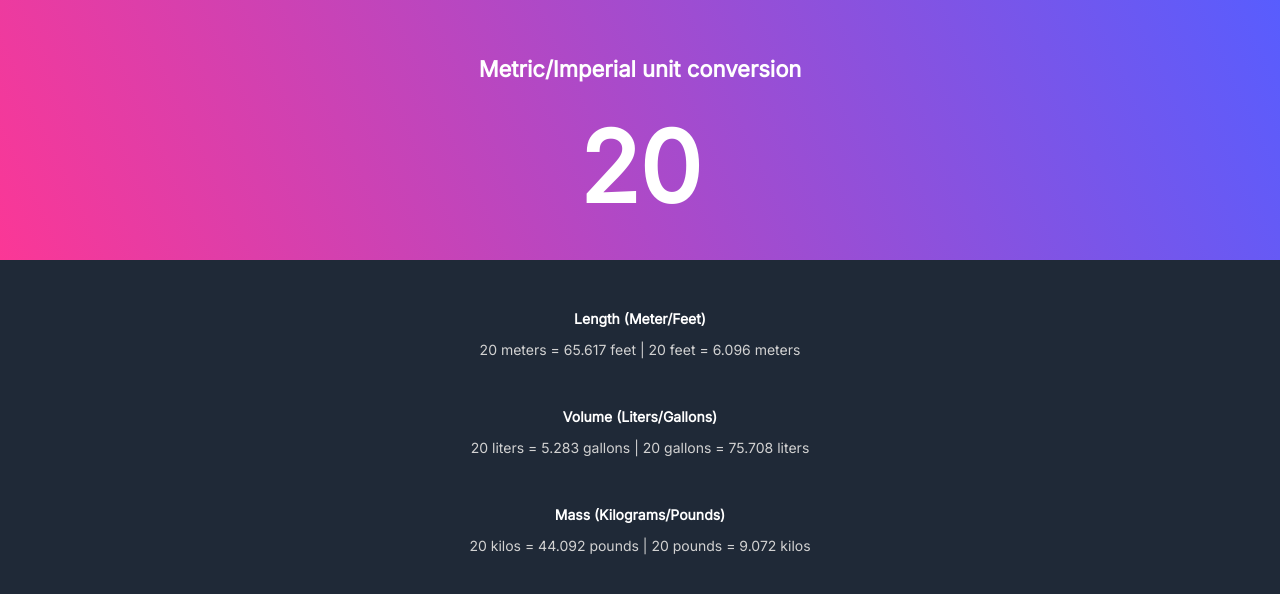
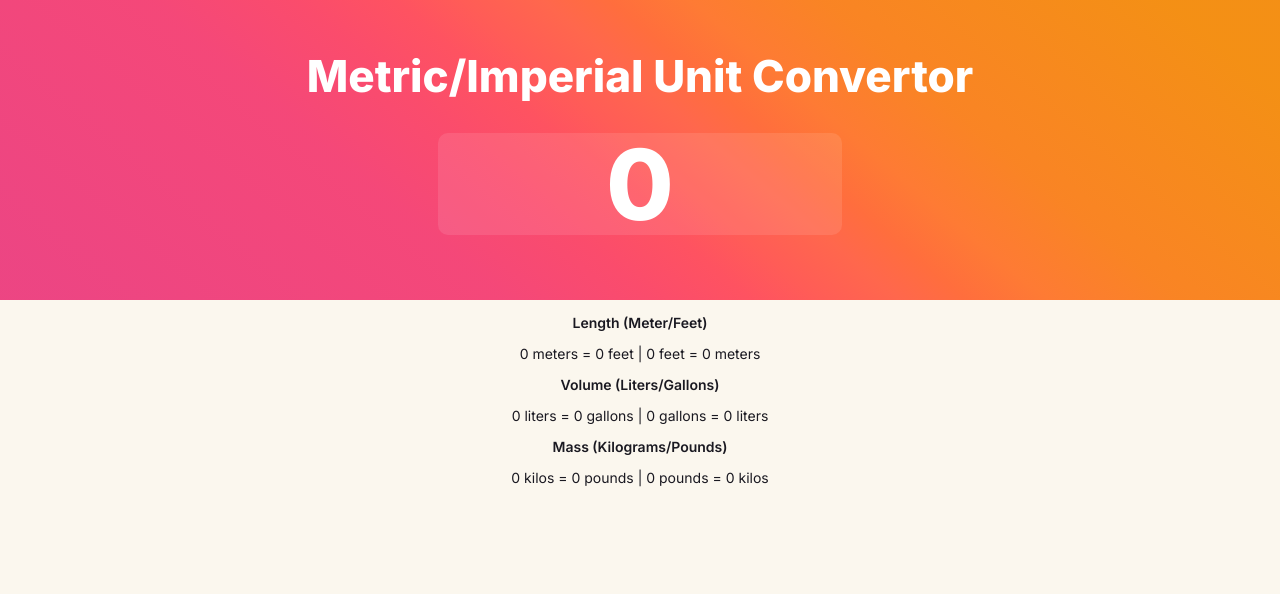
Before and after one commit to jfalcon-dev/Unit_Converter, a plain HTML site: page index.html in a window 1280 px wide. Drawn offline with Linux system fonts and the light colour scheme.

Commit message:
Add files via upload
Refactored JS code, complete changed CSS code as well as HTML

```diff
--- a/index.css
+++ b/index.css
@@ -1,71 +1,61 @@
-/*
-Click nbfs://nbhost/SystemFileSystem/Templates/Licenses/license-default.txt to change this license
-Click nbfs://nbhost/SystemFileSystem/Templates/ClientSide/css.css to edit this template
-*/
-/*
-    Created on : Apr 18, 2022, 6:23:09 PM
-    Author     : leviathanXD
-*/
-html, body {
 
+
+.main{
     margin: 0;
-    padding: 0;
-    background-color: #1F2937;
+    background-color: #FBF7EE;
+    font-family: 'inter', sans-serif;
 }
 
-.mainUnitDisplay {
-
+.unit-input-el {
+    margin: 0;
     background-image: linear-gradient(
-        245deg,
-        #585DFE 0%,
-        #FB3796 100%
-        );
-
-    margin:0;
+    40deg,
+    hsl(338deg 82% 60%) 4%,
+    hsl(343deg 89% 62%) 31%,
+    hsl(349deg 95% 64%) 40%,
+    hsl(355deg 99% 66%) 46%,
+    hsl(2deg 100% 67%) 50%,
+    hsl(9deg 100% 65%) 55%,
+    hsl(15deg 100% 62%) 59%,
+    hsl(21deg 99% 60%) 64%,
+    hsl(27deg 95% 56%) 72%,
+    hsl(33deg 91% 52%) 93%
+    );
+    text-align: center;
     height: 260px;
+    padding: 20px;
+    color: #FFFFFF;
+    font-size:22px;
+    font-weight: 800;
 
 }
 
-h1{
+#user-input{
+    display: block;
+    width: 400px;
+    height:100px;
+    border-radius: 10px;
+    border: none;
+    background-color: rgba(255,255,255,.1);
+    margin: 30px auto 0 auto;
+    text-align: center;
+    font-size: 98px;
+    color: #ffffff;
     font-family: 'Inter',sans-serif;
-    font-style: normal;
     font-weight: 800;
-    font-size: 22px;
-    line-height: 38px;
-    color: #ffffff;
-    text-align: center;
-    margin: 0;
-    padding-top:50px;
 }
 
-.unit{
-    font-family: 'Inter',sans-serif;
-    font-style: normal;
-    font-weight: 800;
-    font-size: 98px;
-/*    line-height: 24px;*/
-    color: #ffffff;
+.conversion-el-main{
     text-align: center;
-    margin-top: 20px;
+    color: #1A1921;
 }
 
-.convHead {
-
-    font-family: 'Inter',sans-serif;
-    font-style: normal;
-    color: #ffffff;
-    text-align: center;
+h3 {
     font-size: 14px;
-    font-weight: 600;
-    margin: 50px 0 0 0;
+    font-weight:600;
 }
 
-.conversion {
-
-    font-family: 'Inter',sans-serif;
-    font-style: normal;
-    color: #D2D2D2;
-    text-align: center;
+p {
     font-size: 14px;
     font-weight: 400;
 }
--- a/index.html
+++ b/index.html
@@ -1,47 +1,41 @@
 <!DOCTYPE html>
-
+<!--
+Click nbfs://nbhost/SystemFileSystem/Templates/Licenses/license-default.txt to change this license
+Click nbfs://nbhost/SystemFileSystem/Templates/Other/html.html to edit this template
+-->
 <html>
     <head>
-        <title>Unit Converter</title>
+        <title>Unit Convertor 2</title>
+        <meta charset="UTF-8">
+        <meta name="viewport" content="width=device-width, initial-scale=1.0">
+        <script src="index.js" defer></script>
         <link href="index.css" rel="stylesheet">
-        <script src="index.js" defer></script>
         <link rel="preconnect" href="https://fonts.googleapis.com">
         <link rel="preconnect" href="https://fonts.gstatic.com" crossorigin>
-        <link href="https://fonts.googleapis.com/css2?family=Inter&display=swap" rel="stylesheet">
+        <link href="https://fonts.googleapis.com/css2?family=Inter:wght@400;600;800&display=swap" rel="stylesheet">
     </head>
-    <body onload="lengthCnv(), volCnv(), massConv()">
-        <div class="mainUnitDisplay">
-
-            <section>
-                <h1>Metric/Imperial unit conversion</h1>
-                <p class="unit" contenteditable="true" id="input-unit" oninput="userInput()">
-                    <span id="unit-display"></span></p>
-
-            </section>
-        </div>
-
-        <div class="mainCnvDisplay">
-            <section>
-                <h2 class="convHead">Length (Meter/Feet)</h2>
-                <p class="conversion"><span id="unit-display-meters"></span> meters =
-                    <span id="meter-to-feet"></span> feet | <span id="unit-display-feet"></span>
-                    feet = <span id="feet-to-meter"></span> meters </p>
-            </section>
-
-            <section>
-                <h2 class="convHead">Volume (Liters/Gallons)</h2>
-                <p class="conversion"><span id="unit-display-liters"></span> liters = <span id="liters-to-gallons"></span> gallons |
-                    <span id="unit-display-gallons"></span> gallons = <span id="gallons-to-liters"></span> liters</p>
-            </section>
-
-            <section>
-                <h2 class="convHead">Mass (Kilograms/Pounds)</h2>
-                <p class="conversion"><span id="unit-display-kilo"></span> kilos = <span id="kilo-to-lbs"></span> pounds |
-                    <span id="unit-display-lbs"></span> pounds = <span id="lbs-to-kilo"></span> kilos</p>
-            </section>
+    <body class="main" onload="display()">
+        <div class="unit-input-el">
+                <h1>Metric/Imperial Unit Convertor</h1>
+                <p><input type="text" id="user-input" value="0" oninput="getUnit()"></p>
 
         </div>
-
-
+        <div class="conversion-el-main">
+                <h3>Length (Meter/Feet)</h3>
+                <p>
+                    <span class="unit-display"></span> meters = <span id="meter-to-feet">0</span> feet |
+                    <span class="unit-display"></span> feet = <span id="feet-to-meter">0</span> meters
+                </p>
+                 <h3>Volume (Liters/Gallons)</h3>
+                <p>
+                    <span class="unit-display"></span> liters = <span id="liter-to-gallon">0</span> gallons |
+                    <span class="unit-display"></span> gallons = <span id="gallon-to-liter">0</span> liters
+                </p>
+                 <h3>Mass (Kilograms/Pounds)</h3>
+                <p>
+                    <span class="unit-display"></span> kilos = <span id="kilograms-to-pounds">0</span> pounds |
+                    <span class="unit-display"></span> pounds = <span id="pounds-to-kilograms">0    </span> kilos
+                </p>
+        </div>
     </body>
 </html>
--- a/index.js
+++ b/index.js
@@ -1,85 +1,56 @@
+
+let unit = 0;
+
+let unitDisplay = document.querySelectorAll("span.unit-display");
 
 
-let unit = 20;
-
-let unitDisplay = document.getElementById("unit-display");
+function display(){
 
 
-unitDisplay.textContent = unit;
+    for(let i = 0; i < unitDisplay.length ; i++){
 
-let litersToGal = unit * 0.264172;
+        unitDisplay[i].textContent = unit;
+    }
+}
 
-function userInput(){
+function getUnit(){
+    unit = document.getElementById("user-input").value;
+    display();
+    lengthConversion();
+    volumeConversion();
+    massConversion();
+}
 
-    unit = document.getElementById("input-unit").textContent;
+function lengthConversion(){
+    let meterToFeetDisplay = document.getElementById("meter-to-feet");
+    let feetToMeterDisplay = document.getElementById("feet-to-meter");
 
-    unitDisplay.textContent = unit;
+    let meterToFeet = unit * 3.28084;
+    let feetToMeter = unit * .3048;
 
-    lengthCnv();
-    volCnv();
-    massConv();
+    meterToFeetDisplay.textContent = meterToFeet.toFixed(3);
+    feetToMeterDisplay.textContent = feetToMeter.toFixed(3);
 
 }
 
-function lengthCnv(){
+function volumeConversion(){
+    let literToGallonDisplay = document.getElementById("liter-to-gallon");
+    let gallonToLiterDisplay = document.getElementById("gallon-to-liter");
 
-    let feetToMeter = unit * 0.3048;
-    let meterToFeet = unit * 3.28084;
+    let literToGallon = unit / 3.78541 ;
+    let gallonToLiter = unit * 3.78541 ;
 
-    let num1 = feetToMeter.toFixed(3);
-    let num2 = meterToFeet.toFixed(3);
-
-    let unitDisplayMeters = document.getElementById("unit-display-meters");
-    let unitDisplayFeet = document.getElementById("unit-display-feet");
-    unitDisplayMeters.textContent = unit;
-    unitDisplayFeet.textContent = unit;
-
-
-    let metToImp = document.getElementById("meter-to-feet");
-    let impToMet = document.getElementById("feet-to-meter");
-
-
-    metToImp.textContent = num2;
-    impToMet.textContent = num1;
+    literToGallonDisplay.textContent = literToGallon.toFixed(3);
+    gallonToLiterDisplay.textContent = gallonToLiter.toFixed(3);
 }
 
-function volCnv(){
+function massConversion() {
+    let kilogramsToPoundsDisplay = document.getElementById("kilograms-to-pounds");
+    let poundsToKilogramsDisplay = document.getElementById("pounds-to-kilograms");
 
-    let litersToGal = unit * 0.264172;
-    let galToLiters = unit * 3.785412;
+    let kilogramsToPounds = unit * 2.205;
+    let poundsToKilograms = unit / 2.205;
 
-    let num1 = litersToGal.toFixed(3);
-    let num2 = galToLiters.toFixed(3);
-
-    let unitDisplayLiters = document.getElementById("unit-display-liters");
-    let unitDisplayGallons = document.getElementById("unit-display-gallons");
-    unitDisplayLiters.textContent = unit;
-    unitDisplayGallons.textContent = unit;
-
-    let metToImp = document.getElementById("liters-to-gallons");
-    let impToMet = document.getElementById("gallons-to-liters");
-
-    metToImp.textContent = num1;
-    impToMet.textContent = num2;
+    kilogramsToPoundsDisplay.textContent = kilogramsToPounds.toFixed(3);
+    poundsToKilogramsDisplay.textContent = poundsToKilograms.toFixed(3);
 }
-
-function massConv(){
-
-    let kgsToLbs = unit * 2.204623;
-    let lbsToKgs = unit * 0.453592;
-
-    let num1 = kgsToLbs.toFixed(3);
-    let num2 = lbsToKgs.toFixed(3);
-
-    let unitDisplayKilo = document.getElementById("unit-display-kilo");
-    let unitDisplayLbs = document.getElementById("unit-display-lbs");
-
-    unitDisplayKilo.textContent = unit;
-    unitDisplayLbs.textContent = unit;
-
-    let metToImp = document.getElementById("kilo-to-lbs");
-    let impToMet = document.getElementById("lbs-to-kilo");
-
-    metToImp.textContent = num1;
-    impToMet.textContent = num2;
-}
```
